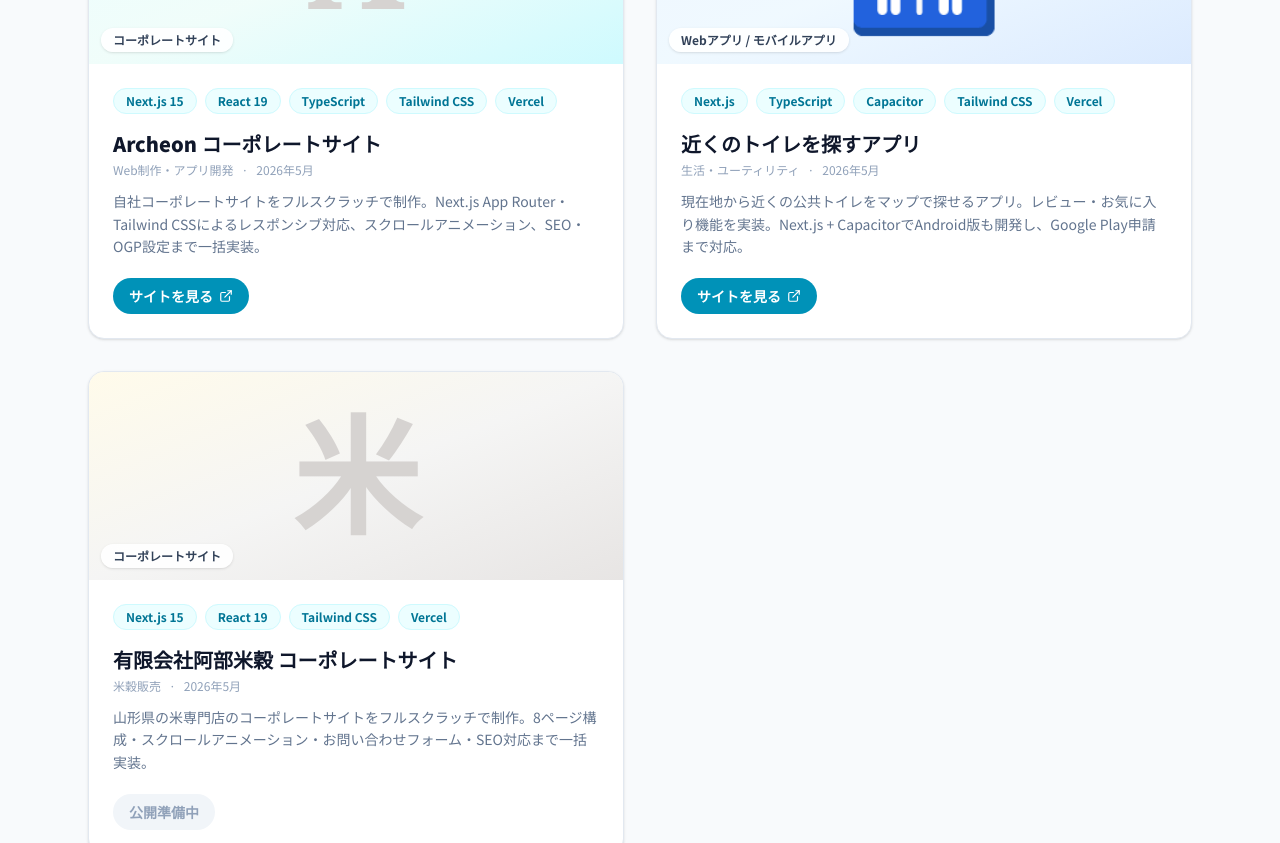
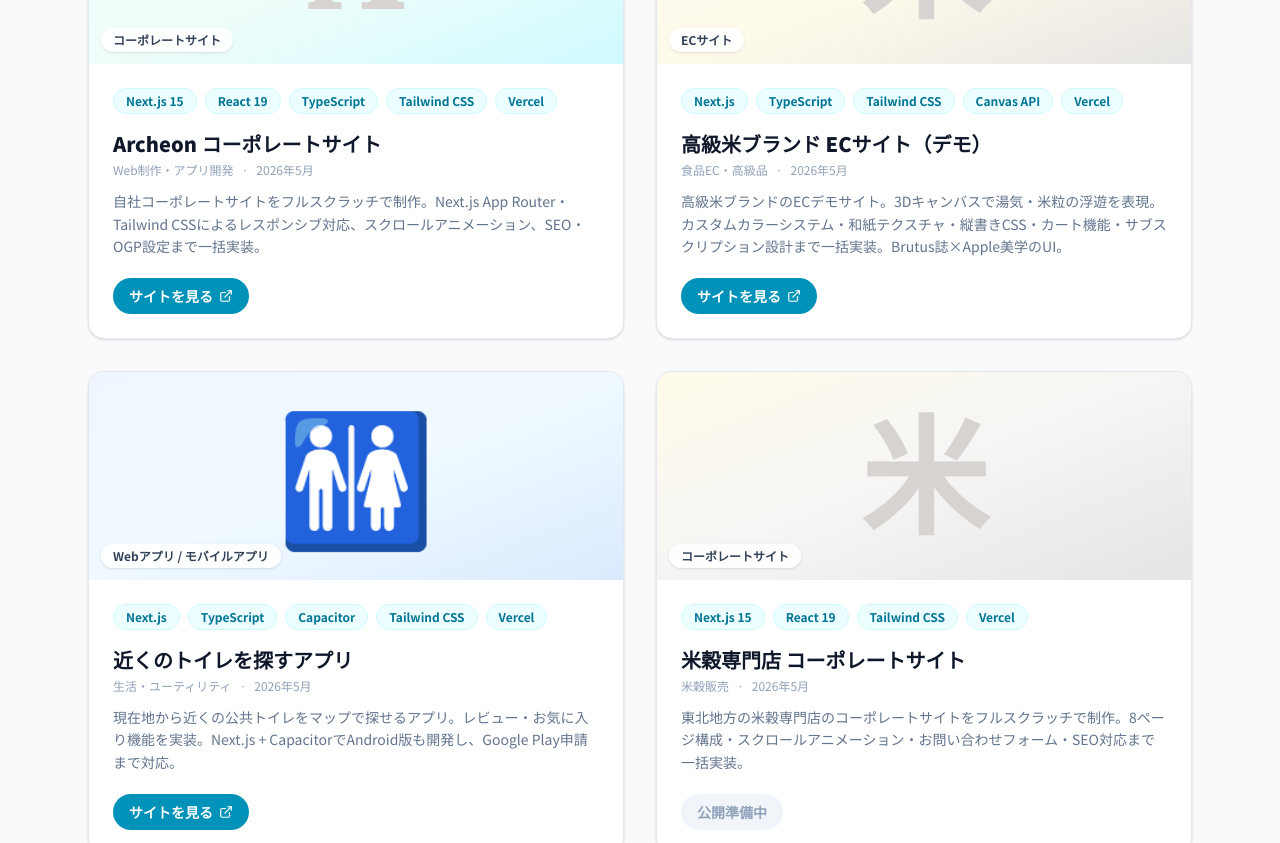
Before and after one commit to abe-jin/archeon, a Next.js app: page / in a window 1280 px wide. Shown: the part 2640-3483 px from the top of the page. Built offline with nearby package versions, Linux system fonts and the light colour scheme.

Commit message:
Add EC site to portfolio, anonymize company/location names

```diff
--- a/src/components/PortfolioSection.tsx
+++ b/src/components/PortfolioSection.tsx
@@ -58,6 +58,20 @@ const portfolioItems: PortfolioItem[] = [
     placeholderBg: "bg-gradient-to-br from-cyan-50 via-teal-50 to-cyan-100",
   },
   {
+    id: "rice-ec",
+    title: "高級米ブランド ECサイト（デモ）",
+    industry: "食品EC・高級品",
+    category: "ECサイト",
+    description:
+      "高級米ブランドのECデモサイト。3Dキャンバスで湯気・米粒の浮遊を表現。カスタムカラーシステム・和紙テクスチャ・縦書きCSS・カート機能・サブスクリプション設計まで一括実装。Brutus誌×Apple美学のUI。",
+    techStack: ["Next.js", "TypeScript", "Tailwind CSS", "Canvas API", "Vercel"],
+    period: "2026年5月",
+    siteUrl: "https://web-3d-ec-ec-brutus-apple-9k9221riz.vercel.app",
+    thumbnail: "",
+    placeholderText: "米",
+    placeholderBg: "bg-gradient-to-br from-stone-100 via-amber-50 to-stone-200",
+  },
+  {
     id: "toilet-finder",
     title: "近くのトイレを探すアプリ",
     industry: "生活・ユーティリティ",
@@ -72,12 +86,12 @@ const portfolioItems: PortfolioItem[] = [
     placeholderBg: "bg-gradient-to-br from-blue-50 via-sky-50 to-blue-100",
   },
   {
-    id: "abe-beikoku",
-    title: "有限会社阿部米穀 コーポレートサイト",
+    id: "rice-shop-corporate",
+    title: "米穀専門店 コーポレートサイト",
     industry: "米穀販売",
     category: "コーポレートサイト",
     description:
-      "山形県の米専門店のコーポレートサイトをフルスクラッチで制作。8ページ構成・スクロールアニメーション・お問い合わせフォーム・SEO対応まで一括実装。",
+      "東北地方の米穀専門店のコーポレートサイトをフルスクラッチで制作。8ページ構成・スクロールアニメーション・お問い合わせフォーム・SEO対応まで一括実装。",
     techStack: ["Next.js 15", "React 19", "Tailwind CSS", "Vercel"],
     period: "2026年5月",
     siteUrl: "",
```
